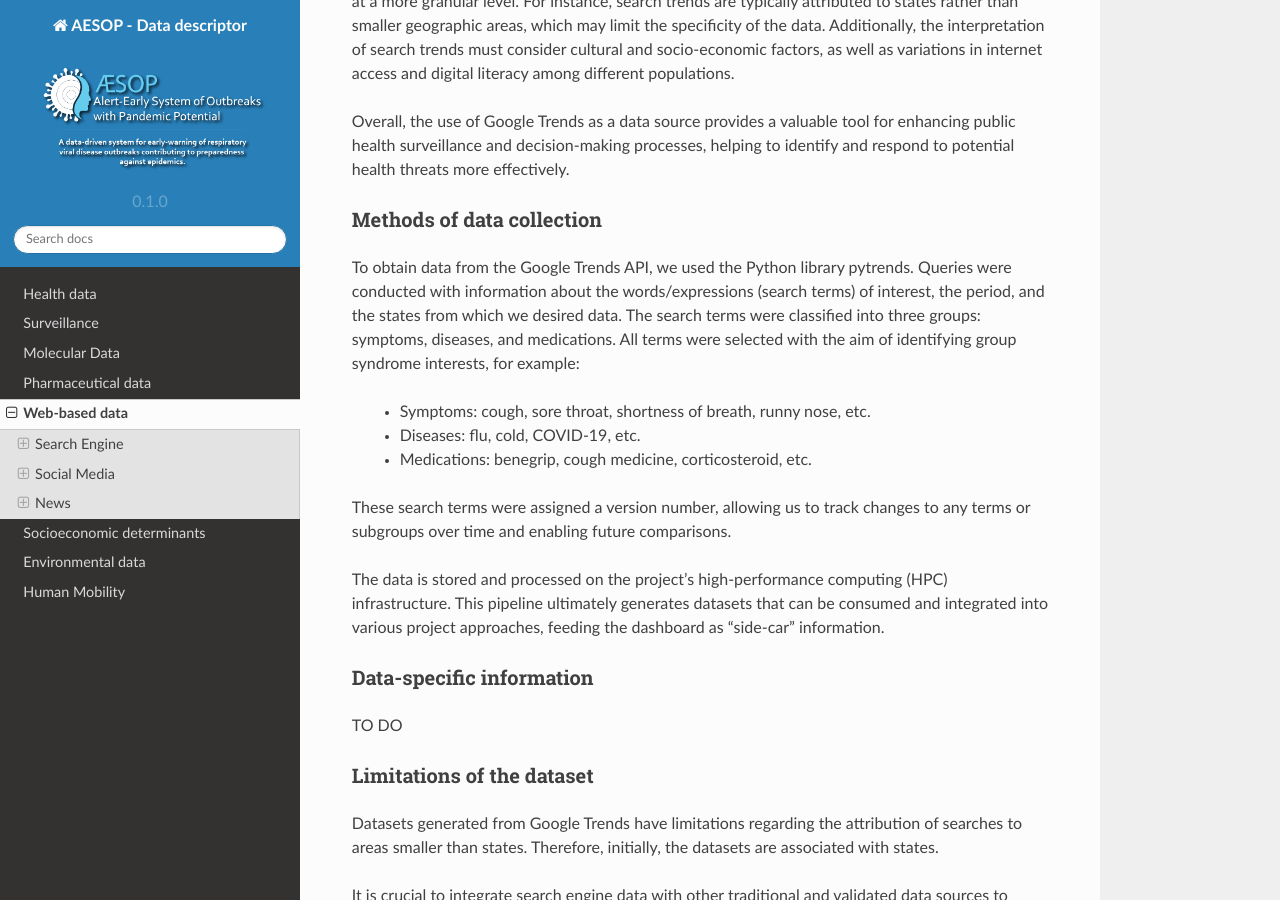
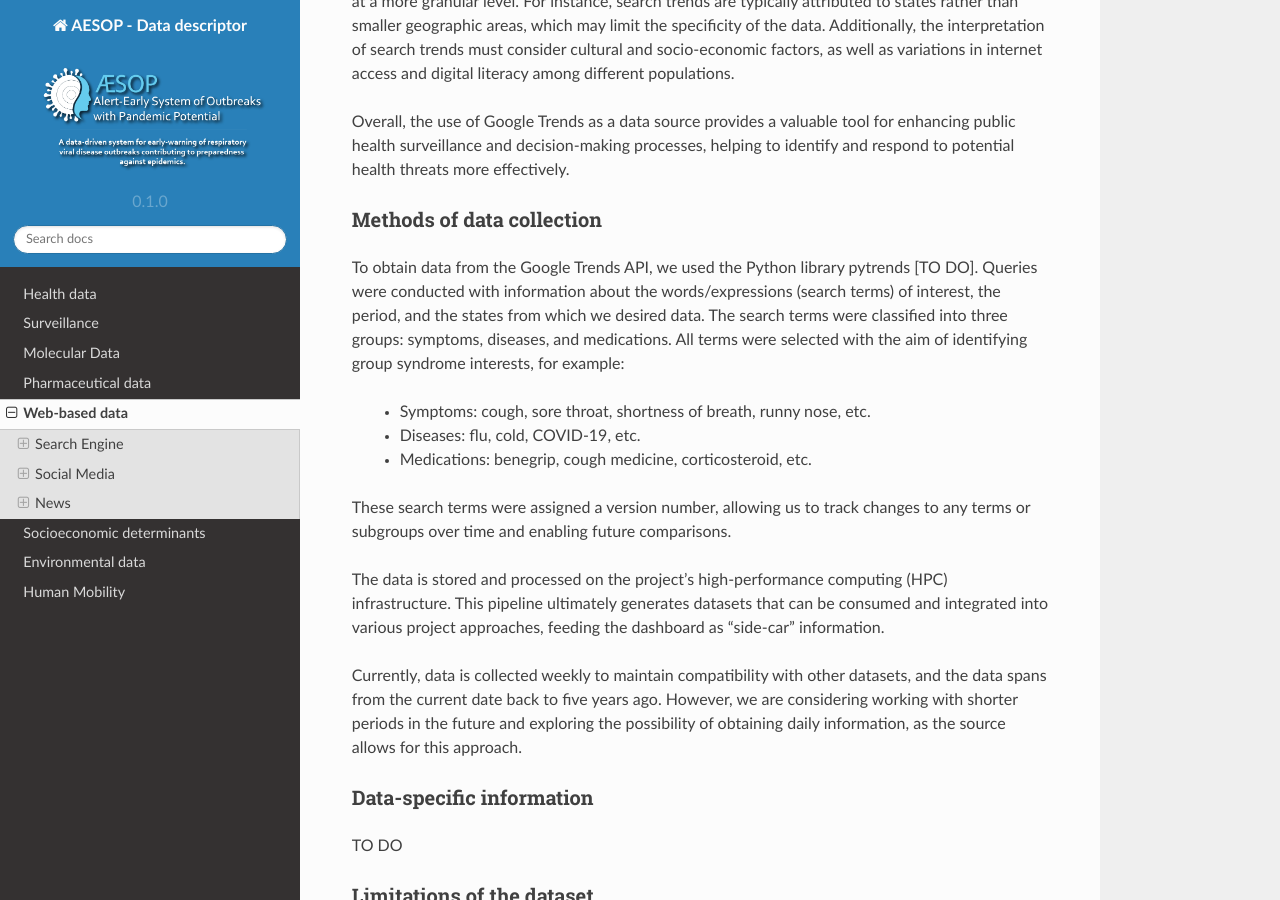
Before and after one commit to cidacslab/AESOP-Data-Documentation, a Sphinx documentation site: the page built from docs/source/web_based.rst, in a window 1280 px wide and 900 px high, scrolled down 1622 px. Built offline with Sphinx 7.4.7 and the Read the Docs theme 2.0.0, drawn with Linux system fonts in a browser that asks for light colours.

Commit message:
Update web_based.rst

```diff
--- a/docs/source/web_based.rst
+++ b/docs/source/web_based.rst
@@ -37,7 +37,7 @@ Overall, the use of Google Trends as a data source provides a valuable tool for
 
 Methods of data collection
 ^^^^^^^^^^^^^^^^^^^^^^^^^^
-To obtain data from the Google Trends API, we used the Python library pytrends. Queries were conducted with information about the words/expressions (search terms) of interest, the period, and the states from which we desired data. The search terms were classified into three groups: symptoms, diseases, and medications. All terms were selected with the aim of identifying group syndrome interests, for example:
+To obtain data from the Google Trends API, we used the Python library pytrends [TO DO]. Queries were conducted with information about the words/expressions (search terms) of interest, the period, and the states from which we desired data. The search terms were classified into three groups: symptoms, diseases, and medications. All terms were selected with the aim of identifying group syndrome interests, for example:
 
       * Symptoms: cough, sore throat, shortness of breath, runny nose, etc.
       * Diseases: flu, cold, COVID-19, etc.
@@ -46,6 +46,8 @@ To obtain data from the Google Trends API, we used the Python library pytrends.
 These search terms were assigned a version number, allowing us to track changes to any terms or subgroups over time and enabling future comparisons.
 
 The data is stored and processed on the project's high-performance computing (HPC) infrastructure. This pipeline ultimately generates datasets that can be consumed and integrated into various project approaches, feeding the dashboard as "side-car" information.
+
+Currently, data is collected weekly to maintain compatibility with other datasets, and the data spans from the current date back to five years ago. However, we are considering working with shorter periods in the future and exploring the possibility of obtaining daily information, as the source allows for this approach.
 
 Data-specific information
 ^^^^^^^^^^^^^^^^^^^^^^^^^
```
